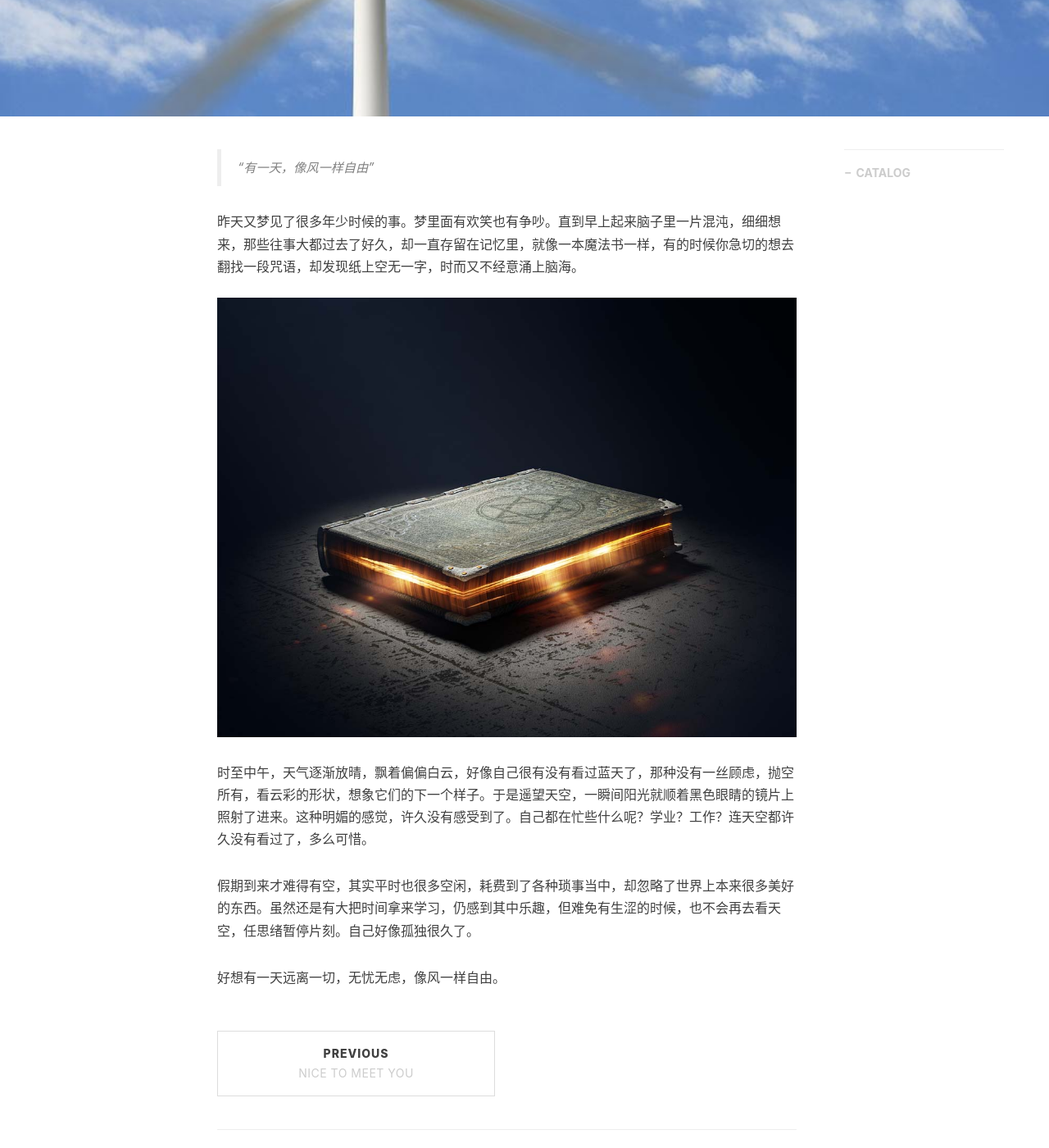
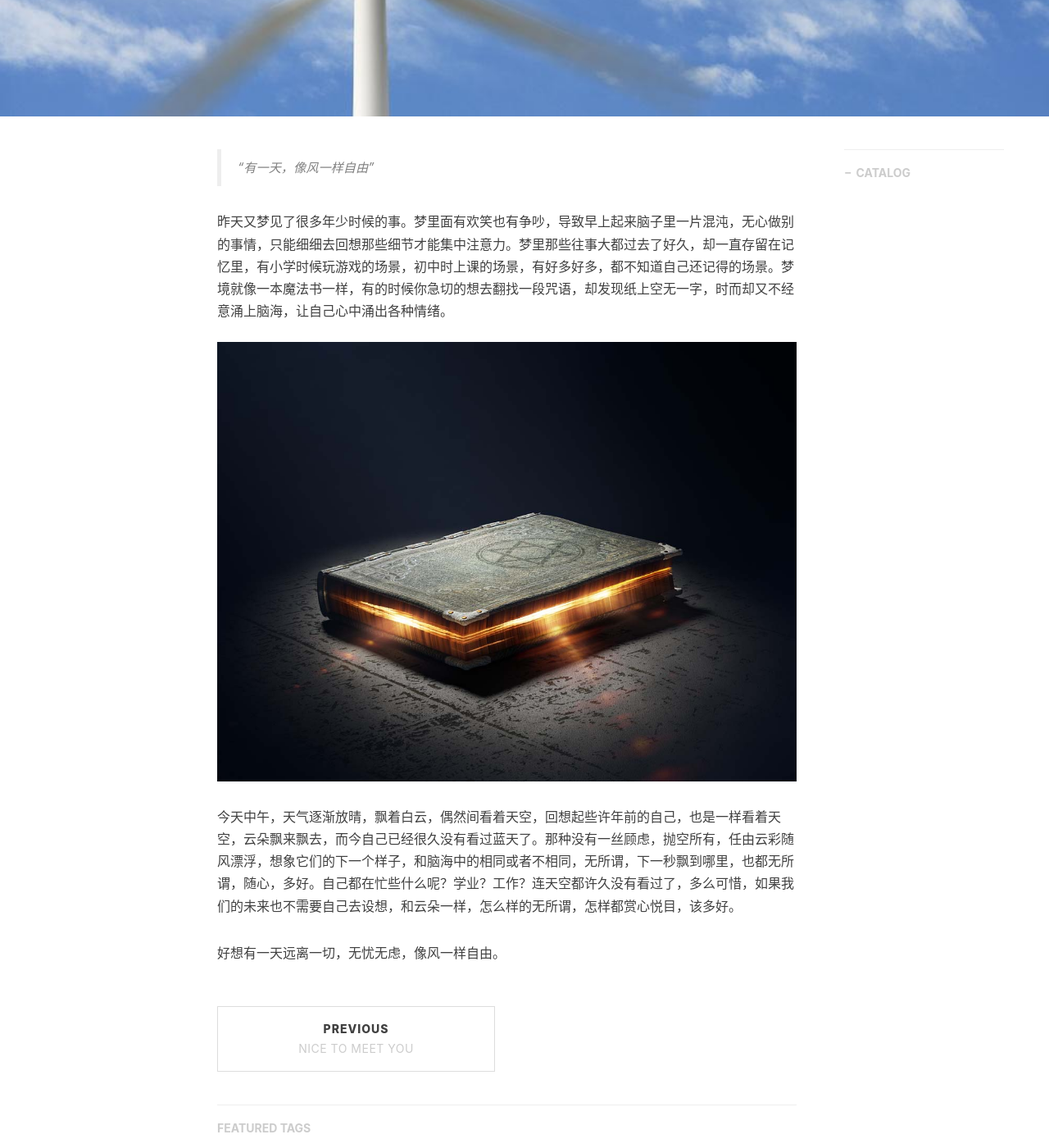
Before and after one commit to Givemeablock/Givemeablock.github.io, a Jekyll site: the page built from _posts/2018-02-01-Free-Like-the-wind.markdown, in a window 1280 px wide and 1400 px high, scrolled down 381 px. Shown: the whole window at 82% size. Built offline with Jekyll 4.4.1, drawn with Linux system fonts in a browser that asks for light colours; nearby versions of some CDN libraries; comment, search, counter and statistics services are not loaded.

Commit message:
edit freelike the wind

```diff
--- a/_posts/2018-02-01-Free-Like-the-wind.markdown
+++ b/_posts/2018-02-01-Free-Like-the-wind.markdown
@@ -14,14 +14,10 @@ tags:
 
 
 
-昨天又梦见了很多年少时候的事。梦里面有欢笑也有争吵。直到早上起来脑子里一片混沌，细细想来，那些往事大都过去了好久，却一直存留在记忆里，就像一本魔法书一样，有的时候你急切的想去翻找一段咒语，却发现纸上空无一字，时而又不经意涌上脑海。
+昨天又梦见了很多年少时候的事。梦里面有欢笑也有争吵，导致早上起来脑子里一片混沌，无心做别的事情，只能细细去回想那些细节才能集中注意力。梦里那些往事大都过去了好久，却一直存留在记忆里，有小学时候玩游戏的场景，初中时上课的场景，有好多好多，都不知道自己还记得的场景。梦境就像一本魔法书一样，有的时候你急切的想去翻找一段咒语，却发现纸上空无一字，时而却又不经意涌上脑海，让自己心中涌出各种情绪。
 ![magic-book](https://givemeablock.github.io/img/magic-book.jpg)
 
 
-时至中午，天气逐渐放晴，飘着偏偏白云，好像自己很有没有看过蓝天了，那种没有一丝顾虑，抛空所有，看云彩的形状，想象它们的下一个样子。于是遥望天空，一瞬间阳光就顺着黑色眼睛的镜片上照射了进来。这种明媚的感觉，许久没有感受到了。自己都在忙些什么呢？学业？工作？连天空都许久没有看过了，多么可惜。
-
-
-假期到来才难得有空，其实平时也很多空闲，耗费到了各种琐事当中，却忽略了世界上本来很多美好的东西。虽然还是有大把时间拿来学习，仍感到其中乐趣，但难免有生涩的时候，也不会再去看天空，任思绪暂停片刻。自己好像孤独很久了。
-
+今天中午，天气逐渐放晴，飘着白云，偶然间看着天空，回想起些许年前的自己，也是一样看着天空，云朵飘来飘去，而今自己已经很久没有看过蓝天了。那种没有一丝顾虑，抛空所有，任由云彩随风漂浮，想象它们的下一个样子，和脑海中的相同或者不相同，无所谓，下一秒飘到哪里，也都无所谓，随心，多好。自己都在忙些什么呢？学业？工作？连天空都许久没有看过了，多么可惜，如果我们的未来也不需要自己去设想，和云朵一样，怎么样的无所谓，怎样都赏心悦目，该多好。
 
 好想有一天远离一切，无忧无虑，像风一样自由。
```
